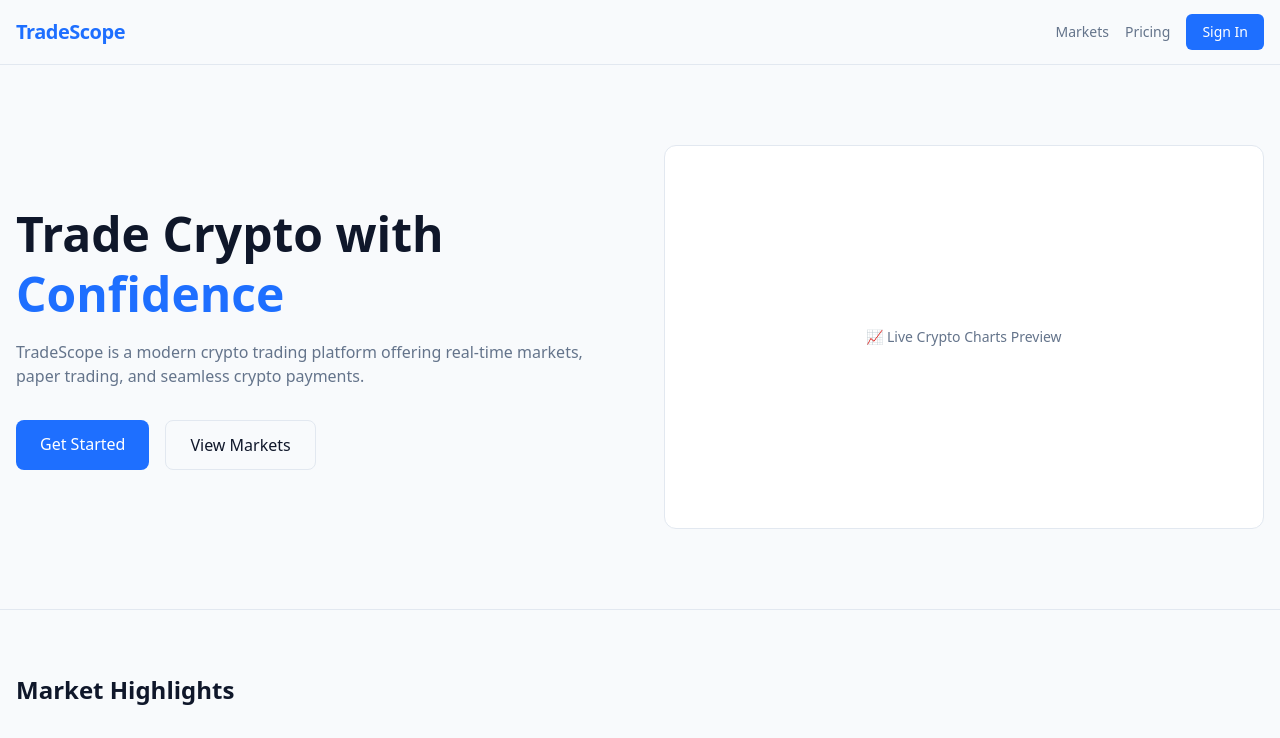
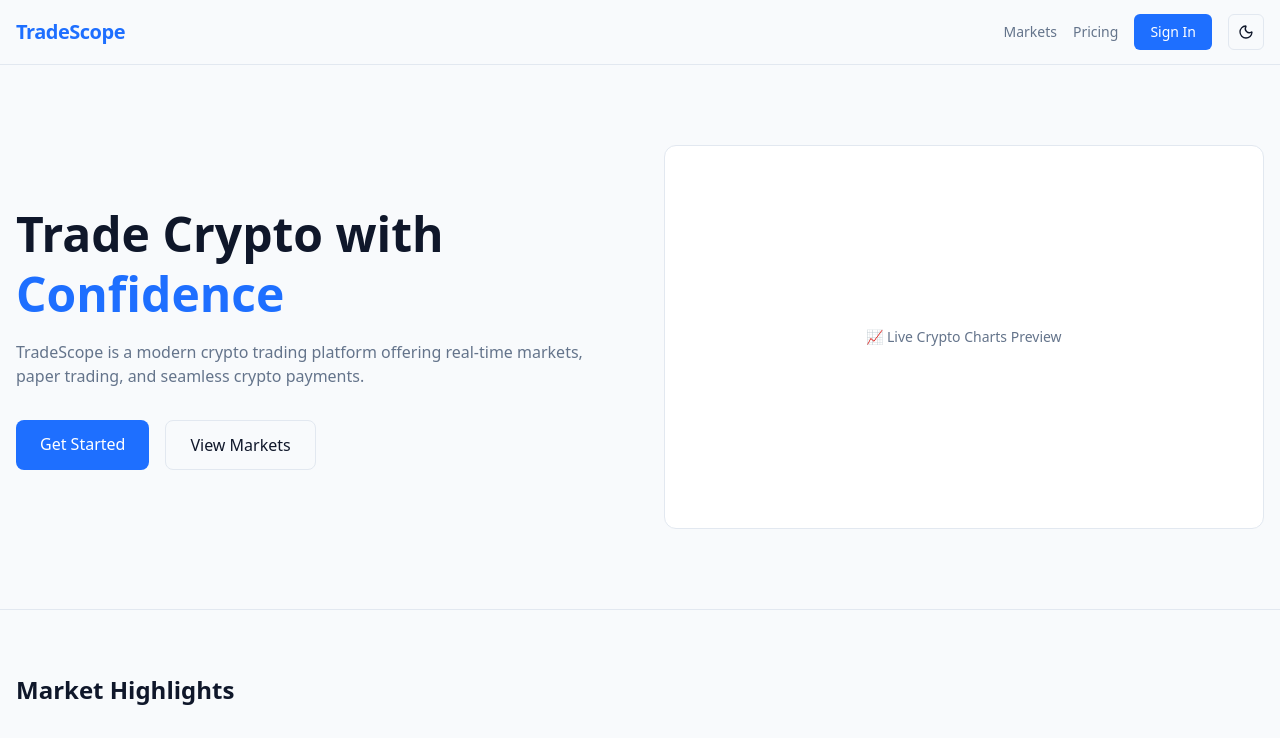
Before and after one commit to Josh99A/tradeScope_frontend, a Next.js app: page / in a window 1280 px wide. Shown: the top 738 px of the page. Built offline with nearby package versions, Linux system fonts and the light colour scheme.

Commit message:
Added the toggle dark mode button

```diff
--- a/components/navigation/TopNav.tsx
+++ b/components/navigation/TopNav.tsx
@@ -3,6 +3,7 @@
 import Image from "next/image";
 import Link from "next/link";
 import { cn } from "@/lib/utils";
+import ThemeToggle from "../ui/ThemeToggle";
 
 type TopNavProps = {
   isAuthenticated: boolean;
@@ -74,6 +75,7 @@ const TopNav = ({ isAuthenticated, user }: TopNavProps) => {
               </Link>
             </div>
           )}
+          <ThemeToggle />
         </nav>
       </div>
     </header>
```
